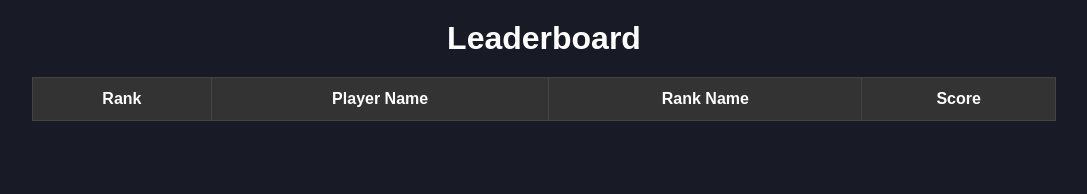
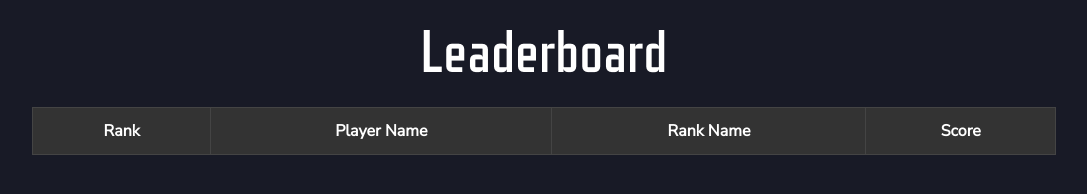
Before and after one commit to KarkatSG/rivalsrank1, a plain HTML site: page pages/leaderboard.html in a window 1280 px wide. Shown: the whole page, without its empty margins (96-1183 px from the left). Drawn offline with nearby package versions, Linux system fonts and the light colour scheme.

Commit message:
Font Changes

```diff
--- a/css/styles.css
+++ b/css/styles.css
@@ -1,16 +1,29 @@
 /* styles.css */
+@font-face {
+  font-family: "Nunito Sans";
+  src: url("../fonts/NunitoSans-VariableFont_YTLC\,opsz\,wdth\,wght.ttf") format("truetype");
+  font-weight: normal;
+}
+
+@font-face {
+  font-family: "Refrigerator Deluxe";
+  src: url("../fonts/Refrigerator\ Deluxe\ Bold.otf");
+  font-weight: normal;
+}
 
 body {
   color: white;
   margin: 0;
   padding: 0;
-  font-family: Arial, sans-serif;
+  font-family: "Nunito Sans";
   background-color: #181A26;
 }
 
 h1 {
+  font-family: "Refrigerator Deluxe";
   text-align: center;
   margin: 20px 0;
+  font-size: 60px;
 }
 
 /* Container for the grid */
```
